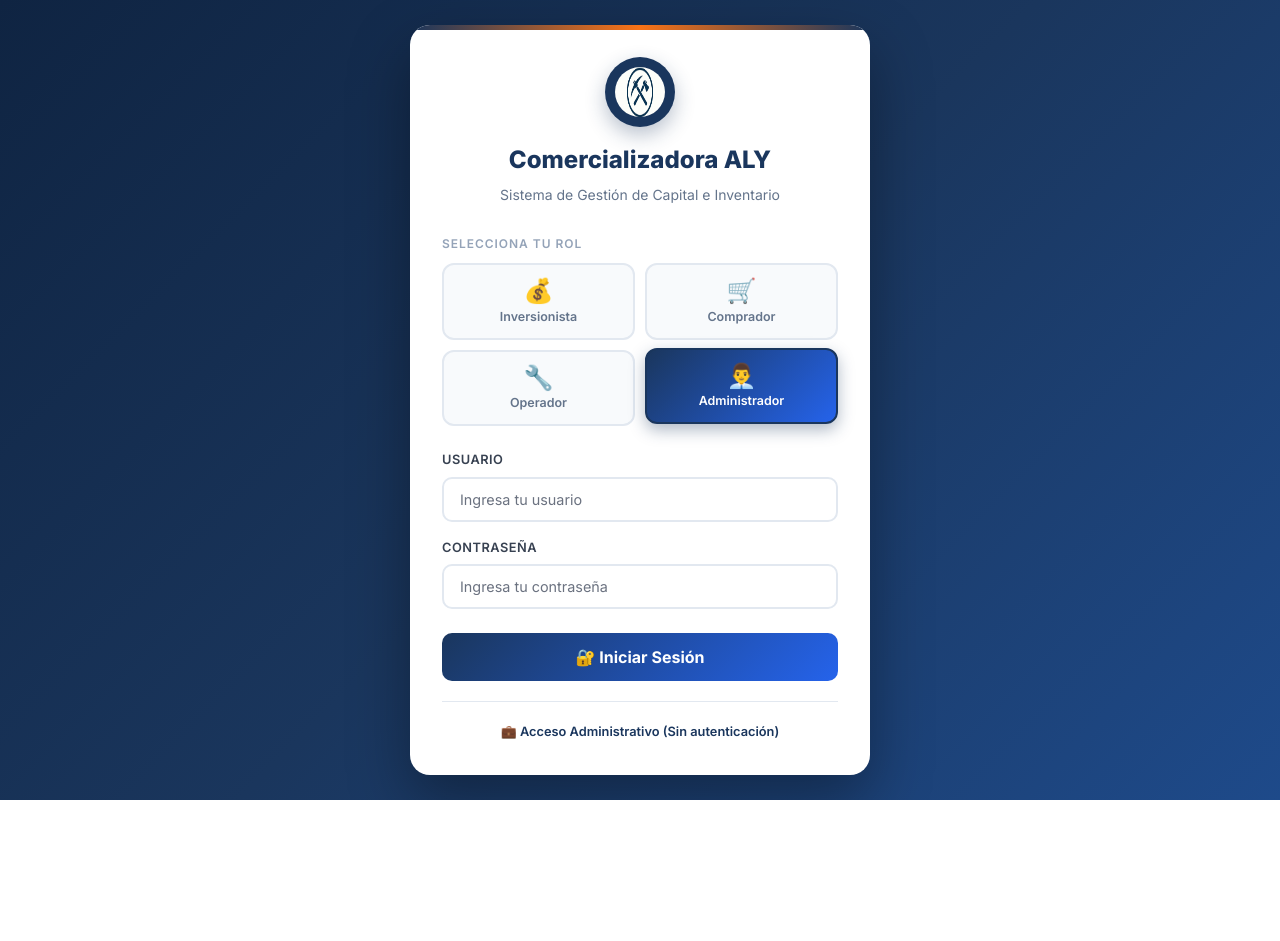
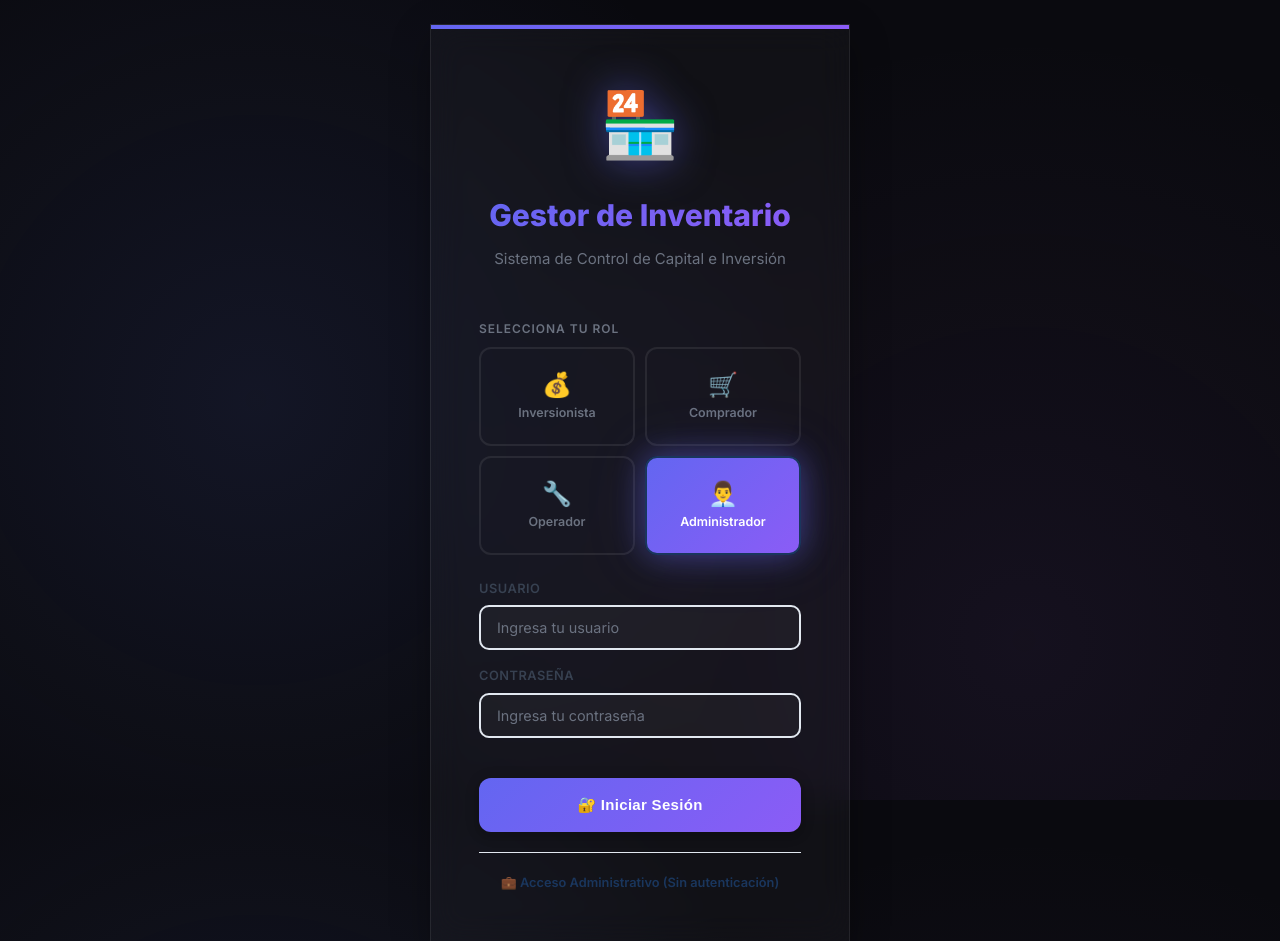
Before and after one commit to josebacilio2004/Gestor_Inventario_Pedidos, a plain HTML site: page docs/login.html in a window 1280 px wide. Shown: the top 941 px of the page. Before the commit the page ends 800 px from the top, so only its background shows below. Drawn offline with Linux system fonts and the light colour scheme.

Commit message:
fix: Restaurar estilos glass originales del login, solo cambiar orden roles a 2x2

```diff
--- a/docs/login.html
+++ b/docs/login.html
@@ -18,20 +18,21 @@
             align-items: center;
             justify-content: center;
             min-height: 100vh;
-            padding: 1rem;
-            background: linear-gradient(135deg, #0f2442 0%, #1a365d 50%, #1e4a8a 100%);
+            padding: var(--spacing-md);
         }
 
         .login-container {
             width: 100%;
-            max-width: 460px;
+            max-width: 420px;
         }
 
         .login-card {
-            background: white;
-            border-radius: 20px;
-            padding: 2rem;
-            box-shadow: 0 25px 60px rgba(0, 0, 0, 0.35);
+            background: var(--glass-bg);
+            backdrop-filter: var(--glass-blur);
+            border: 1.5px solid var(--glass-border);
+            border-radius: var(--radius-xl);
+            padding: var(--spacing-xl);
+            box-shadow: var(--shadow-xl);
             position: relative;
             overflow: hidden;
         }
@@ -42,52 +43,45 @@
             top: 0;
             left: 0;
             right: 0;
-            height: 5px;
-            background: linear-gradient(90deg, #1a365d, #f97316, #1a365d);
+            height: 4px;
+            background: var(--primary-gradient);
         }
 
         /* === HEADER === */
         .login-header {
             text-align: center;
-            margin-bottom: 1.75rem;
+            margin-bottom: var(--spacing-xl);
         }
 
         .login-logo {
-            width: 70px;
-            height: 70px;
-            border-radius: 50%;
-            background: #1a365d;
-            padding: 10px;
-            margin: 0 auto 0.875rem;
-            display: block;
-            box-shadow: 0 8px 20px rgba(26, 54, 93, 0.3);
+            font-size: 4rem;
+            margin-bottom: var(--spacing-sm);
+            filter: drop-shadow(0 0 20px rgba(99, 102, 241, 0.5));
         }
 
         .login-title {
-            font-size: 1.5rem;
+            font-size: 1.875rem;
             font-weight: 800;
-            color: #1a365d;
-            margin: 0 0 0.25rem;
-            background: none;
-            -webkit-background-clip: unset;
-            -webkit-text-fill-color: #1a365d;
-            background-clip: unset;
+            background: var(--primary-gradient);
+            -webkit-background-clip: text;
+            background-clip: text;
+            -webkit-text-fill-color: transparent;
+            margin-bottom: var(--spacing-xs);
         }
 
         .login-subtitle {
-            color: #64748b;
-            font-size: 0.875rem;
-            margin: 0;
+            color: var(--text-secondary);
+            font-size: 0.9375rem;
         }
 
-        /* === ROL SELECTOR 2x2 === */
+        /* === ROL SELECTOR 2×2 uniforme === */
         .role-label {
             font-size: 0.75rem;
             font-weight: 600;
             text-transform: uppercase;
             letter-spacing: 0.08em;
-            color: #94a3b8;
-            margin-bottom: 0.625rem;
+            color: var(--text-secondary);
+            margin-bottom: 0.5rem;
         }
 
         .role-selector {
@@ -98,36 +92,33 @@
         }
 
         .role-btn {
-            padding: 0.875rem 0.5rem;
-            border: 2px solid #e2e8f0;
-            border-radius: 12px;
-            background: #f8fafc;
-            color: #64748b;
+            padding: var(--spacing-md);
+            border: 2px solid var(--glass-border);
+            border-radius: var(--radius-md);
+            background: transparent;
+            color: var(--text-secondary);
             font-weight: 600;
-            font-size: 0.8rem;
             cursor: pointer;
-            transition: all 0.2s ease;
+            transition: all var(--transition-base);
             display: flex;
             flex-direction: column;
             align-items: center;
-            gap: 0.35rem;
+            gap: var(--spacing-xs);
             font-family: 'Inter', sans-serif;
         }
 
         .role-btn:hover {
-            border-color: #1a365d;
-            background: #eff6ff;
-            color: #1a365d;
+            border-color: var(--primary);
+            background: var(--bg-hover);
+            color: var(--text-primary);
             transform: translateY(-2px);
-            box-shadow: 0 4px 12px rgba(26, 54, 93, 0.15);
         }
 
         .role-btn.active {
-            border-color: #1a365d;
-            background: linear-gradient(135deg, #1a365d, #2563eb);
+            border-color: var(--primary);
+            background: var(--primary-gradient);
             color: white;
-            box-shadow: 0 6px 16px rgba(26, 54, 93, 0.35);
-            transform: translateY(-2px);
+            box-shadow: var(--shadow-glow);
         }
 
         .role-icon {
@@ -289,11 +280,9 @@
     <div class="login-container">
         <div class="login-card">
             <div class="login-header">
-                <img src="assets/logo.png" alt="ALY" class="login-logo"
-                    onerror="this.style.display='none'; this.nextElementSibling.style.display='block'">
-                <div style="display:none; font-size:3rem; margin-bottom:0.875rem;">🏪</div>
-                <h1 class="login-title">Comercializadora ALY</h1>
-                <p class="login-subtitle">Sistema de Gestión de Capital e Inventario</p>
+                <div class="login-logo">🏪</div>
+                <h1 class="login-title">Gestor de Inventario</h1>
+                <p class="login-subtitle">Sistema de Control de Capital e Inversión</p>
             </div>
 
             <p class="role-label">Selecciona tu rol</p>
@@ -333,7 +322,8 @@
                         placeholder="Ingresa tu contraseña" autocomplete="current-password">
                 </div>
 
-                <button type="submit" class="btn-login">
+                <button type="submit" class="btn btn-primary"
+                    style="width: 100%; margin-top: var(--spacing-md); justify-content: center;">
                     🔐 Iniciar Sesión
                 </button>
             </form>
```
